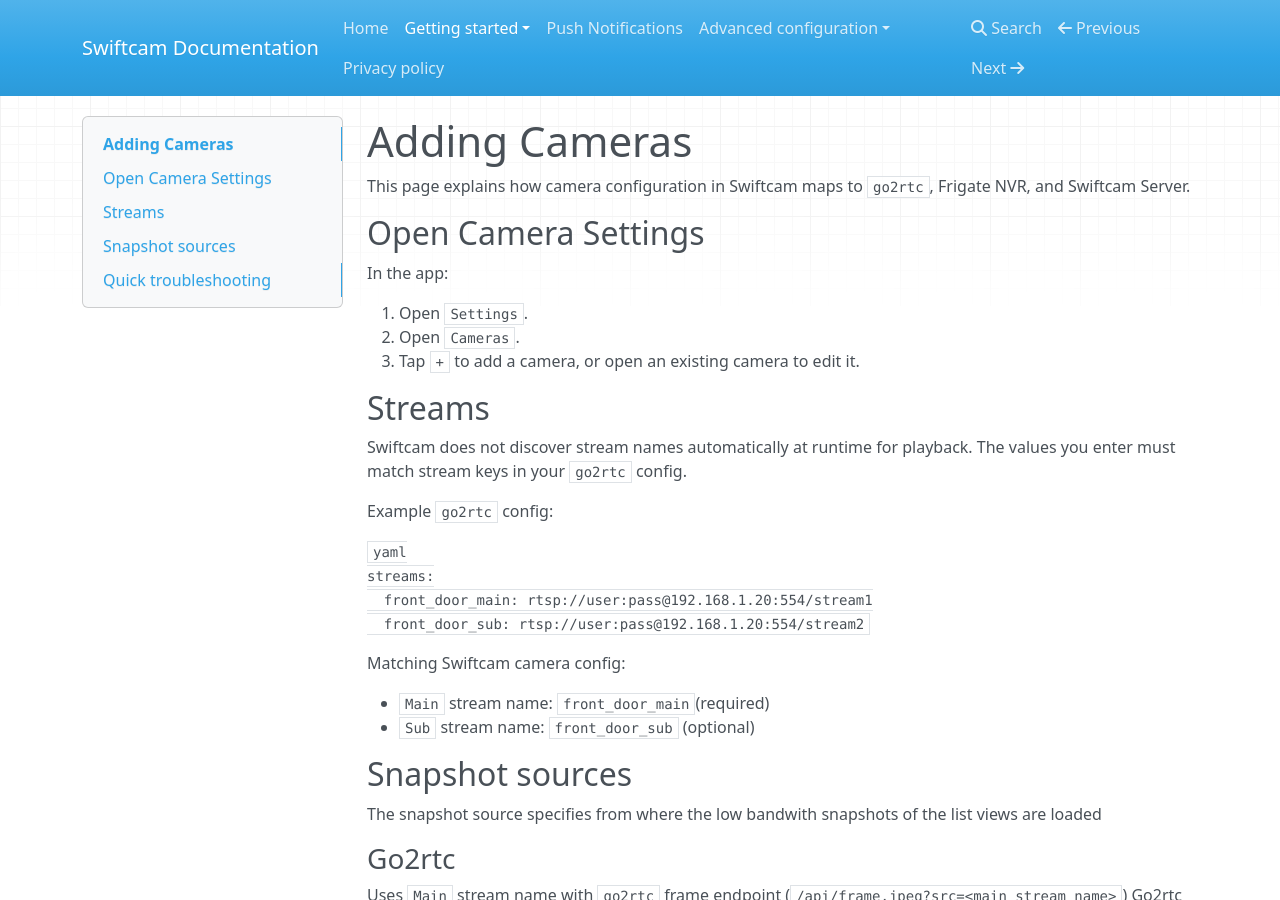
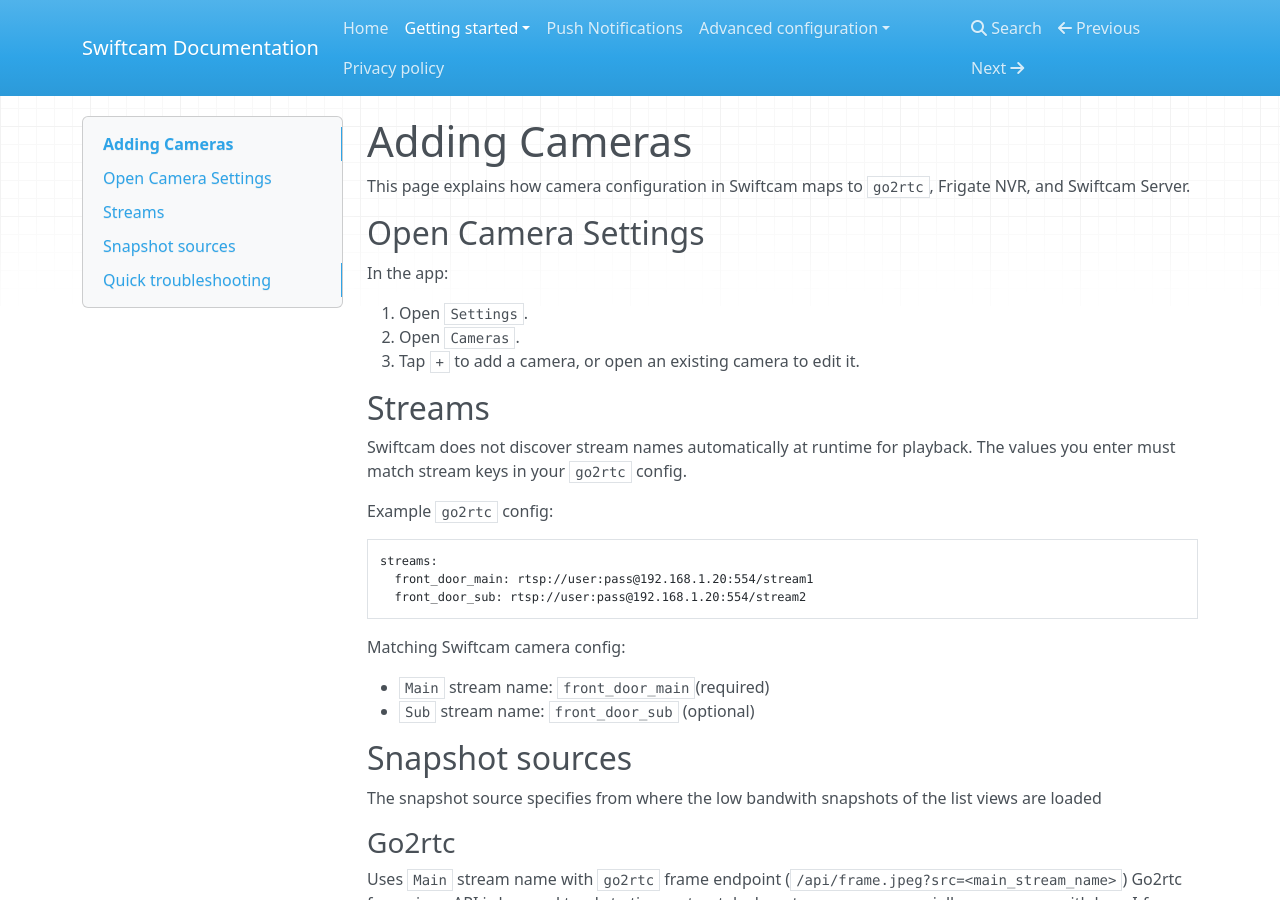
Before and after one commit to binarybucks/swiftcam-docs, an MkDocs documentation site: the page built from docs/adding-cameras.md, in a window 1280 px wide and 900 px high. Built offline with MkDocs 1.6.1, drawn with Linux system fonts in a browser that asks for light colours; nearby versions of some CDN libraries.

Commit message:
docs refinements

```diff
--- a/mkdocs.yml
+++ b/mkdocs.yml
@@ -42,7 +42,6 @@
   - toc:
       permalink: true
   - pymdownx.highlight:
-      pygments_style: github
   - pymdownx.inlinehilite
   - pymdownx.snippets
   - pymdownx.superfences
```
